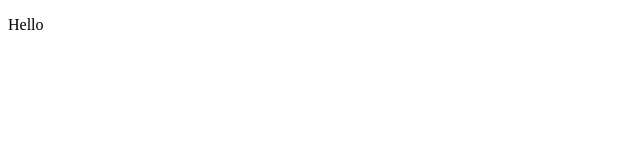
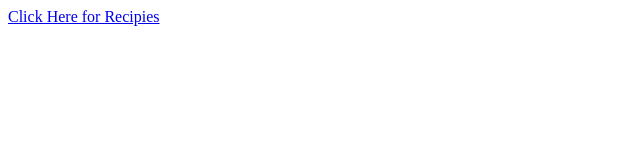
Before and after one commit to madler12345/marecipies, a plain HTML site: page index.html in a window 1280 px wide. Shown: the whole page, without its empty margins (0-640 px from the left). Drawn offline with Linux system fonts and the light colour scheme.

Commit message:
Update index.html

```diff
--- a/index.html
+++ b/index.html
@@ -1,6 +1,6 @@
 <!DOCTYPE HTML>
 <html>
   <body>
-    <p>Hello<p>
+    <a href="ma-recipies.pdf">Click Here for Recipies</a>
   </body>
 </html>
```
